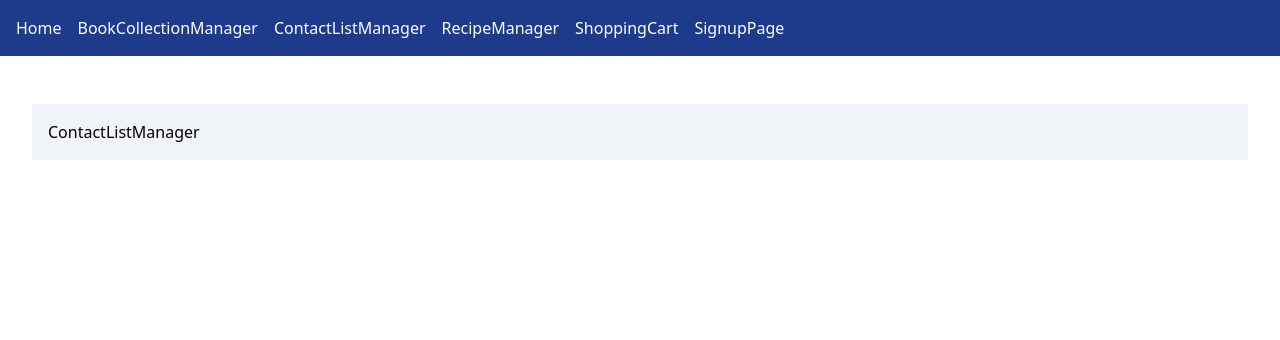
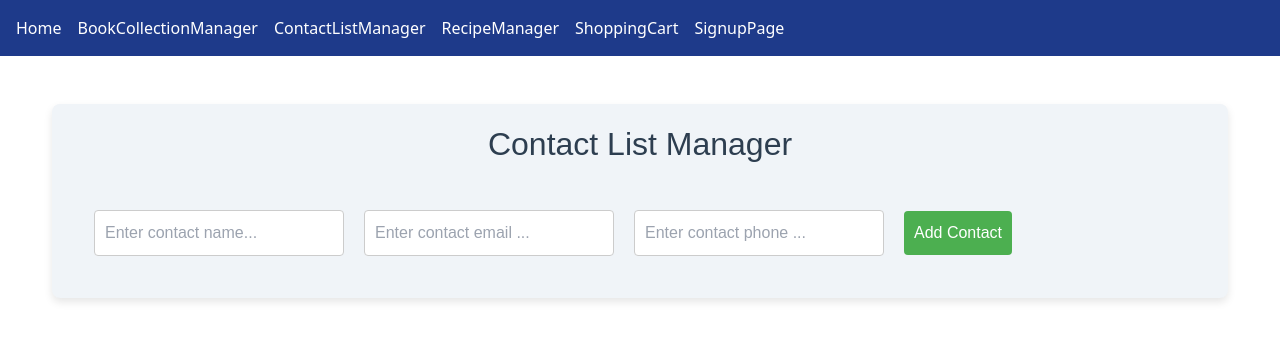
Before and after one commit to topskari/cm1, a React (Vite) app: page /#/contacts in a window 1280 px wide. Shown: the top 340 px of the page. Built offline with nearby package versions, Linux system fonts and the light colour scheme.

Commit message:
contactlistmanager functionality and styling added

```diff
--- /dev/null
+++ b/src/components/ContactListManager/Contact.jsx
@@ -0,0 +1,11 @@
+const Contact = ({ contact }) => {
+    return (
+        <ul className="contact">
+            <li>Name: {contact.name}</li>
+            <li>Email: {contact.email}</li>
+            <li>Phone: {contact.phone}</li>
+        </ul>
+    );
+}
+
+export default Contact;
--- a/src/components/ContactListManager/ContactListManager.css
+++ b/src/components/ContactListManager/ContactListManager.css
@@ -0,0 +1,85 @@
+.contact-list {
+    font-family: Arial, sans-serif;
+    margin: 20px;
+    padding: 20px;
+    background-color: #f4f4f9;
+    border-radius: 8px;
+    box-shadow: 0 4px 8px rgba(0, 0, 0, 0.1);
+  }
+
+  .contact-list h1 {
+    text-align: center;
+    color: #2d3e50;
+  }
+
+  .contact-list input {
+    padding: 10px;
+    margin: 10px;
+    width: 250px;
+    border-radius: 4px;
+    border: 1px solid #ccc;
+  }
+
+  .contact-list button {
+    padding: 10px 10px;
+    margin: 10px;
+    background-color: #4CAF50;
+    color: white;
+    border: none;
+    border-radius: 4px;
+    cursor: pointer;
+  }
+
+  .contact-list button:hover {
+    background-color: #45a049;
+  }
+
+  .contact-list ol {
+    padding-left: 20px;
+  }
+
+  .contact-list li {
+    padding: 8px;
+    background-color: #fff;
+    margin: 5px 0;
+    border-radius: 4px;
+    width: 330px;
+    box-shadow: 0 2px 4px rgba(0, 0, 0, 0.1);
+    display: flex;
+    justify-content: space-between;
+    align-items: center;
+  }
+
+  .contact-list li button {
+    background-color: transparent;
+    border-radius: 50%;
+    border: none;
+    color: #e74c3c;
+    cursor: pointer;
+    font-size: 16px;
+    display: flex;
+    align-items: center;
+    justify-content: center;
+    width: 24px;
+    height: 24px;
+  }
+
+  .contact-list li button:hover {
+    background-color: #c0392b;
+  }
+
+  .contacts{
+    display: flex;
+    flex-wrap: wrap;
+    justify-content: space-around;
+  }
+
+  .contact li{
+    width: 270px;
+  }
+
+  .contacts-area{
+    display: flex;
+    flex-wrap: wrap;
+    gap: 20px;
+  }
--- a/src/components/ContactListManager/ContactListManager.jsx
+++ b/src/components/ContactListManager/ContactListManager.jsx
@@ -1,11 +1,91 @@
-import React from 'react'
+import React, { useState } from "react";
+import "./ContactListManager.css"
+import Contact from "./Contact";
 
 function ContactListManager() {
+  const [contacts, setContacts] = useState([]);
+  const [name, setName] = useState("");
+  const [email, setEmail] = useState("");
+  const [phone, setPhone] = useState("");
+
+  // Handle input change for name
+  function handleNameChange(event) {
+    const value = event.target.value;
+    if (/^[a-zA-Z\s]*$/.test(value)) {
+      setName(value);
+    }
+  }
+
+  // Handle input change for email
+  function handleEmailChange(event) {
+    const value = event.target.value;
+    if (/^[a-zA-Z0-9._%+-@]*$/.test(value)) {
+      setEmail(value);
+    }
+  }
+
+  // Handle input change for phone
+  function handlePhoneChange(event) {
+    const value = event.target.value;
+    if (/^\d*$/.test(value)) {
+      setPhone(value);
+    }
+  }
+
+  // Add a new contact to the list
+  function addContact() {
+    if (name.trim() !== "" && email.trim() !== "" && phone.trim() !== "") {
+      setContacts((b) => [...b, { name, email, phone }]);
+      setName("");
+      setEmail("");
+      setPhone("");
+      // Clear the input fields
+    }
+  }
+
+  // Delete a contact from the list
+  function deleteContact(index) {
+    const updatedcontacts = contacts.filter((_, i) => i !== index);
+    setContacts(updatedcontacts);
+  }
+
   return (
-    <div>
-      ContactListManager
+    <div className="contact-list">
+      <h1>Contact List Manager</h1>
+      <div>
+        <input
+          type="text"
+          placeholder="Enter contact name..."
+          value={name}
+          onChange={handleNameChange}
+          maxLength={20}
+        />
+        <input
+          type="text"
+          placeholder="Enter contact email ..."
+          value={email}
+          onChange={handleEmailChange}
+          maxLength={20}
+        />
+        <input
+          type="text"
+          placeholder="Enter contact phone ..."
+          value={phone}
+          onChange={handlePhoneChange}
+          maxLength={20}
+        />
+        <button onClick={addContact}>Add Contact</button>
+      </div>
+      <ol className="contacts-area">
+        {contacts.map((contact, index) => (
+          <li className="contacts" key={index}>
+            <Contact contact={contact} />
+            <button onClick={() => deleteContact(index)}>✖</button>
+          </li>
+        ))}
+      </ol>
     </div>
-  )
+  );
 }
 
-export default ContactListManager
+export default ContactListManager;
--- a/src/components/Home.jsx
+++ b/src/components/Home.jsx
@@ -1,7 +1,8 @@
 function Home() {
     return (
       <div>
-        <h2>Group # ?</h2>
+        <h2>Group # 5</h2>
+        <p>Members: Topias, Tommi, Aatu, Maria</p>
         <p>Code Marathon 1</p>
       </div>
     );
```
Also changed, not shown: 1 other file (tests, documents, lock files or other folders).
